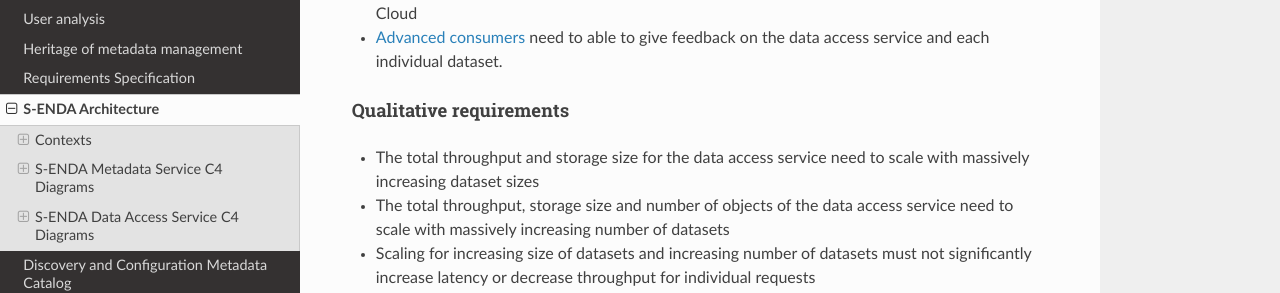
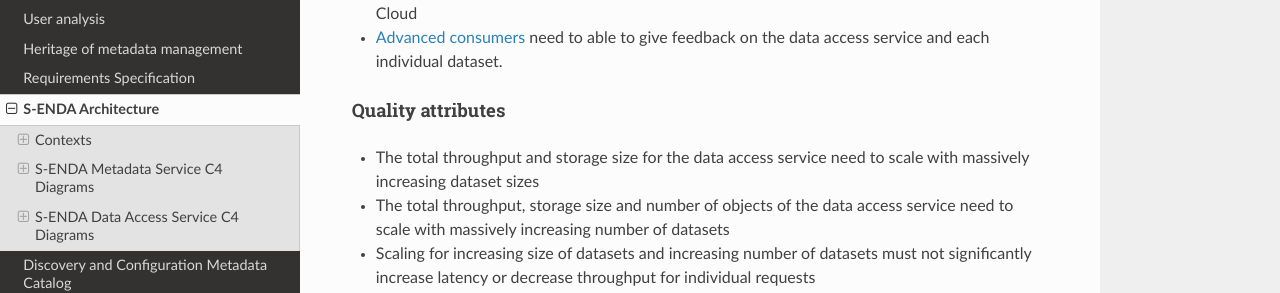
Before and after one commit to metno/S-ENDA-documentation, a Sphinx documentation site: the page built from source/architecture.rst, in a window 1280 px wide and 900 px high, scrolled down 5506 px. Shown: the part 162-455 px from the top of the window. Built offline with Sphinx 7.4.7 and the Read the Docs theme 2.0.0, drawn with Linux system fonts in a browser that asks for light colours.

Commit message:
GH-206: reverted headline

```diff
--- a/source/architecture.rst
+++ b/source/architecture.rst
@@ -215,8 +215,8 @@
 * :ref:`advanced-consumers` need to able to give feedback on the data access service and each individual dataset.
 
 
-Qualitative requirements
-------------------------
+Quality attributes
+------------------
 
 * The total throughput and storage size for the data access service need to scale with massively increasing dataset sizes
 * The total throughput, storage size and number of objects of the data access service need to scale with massively increasing number of datasets
```
